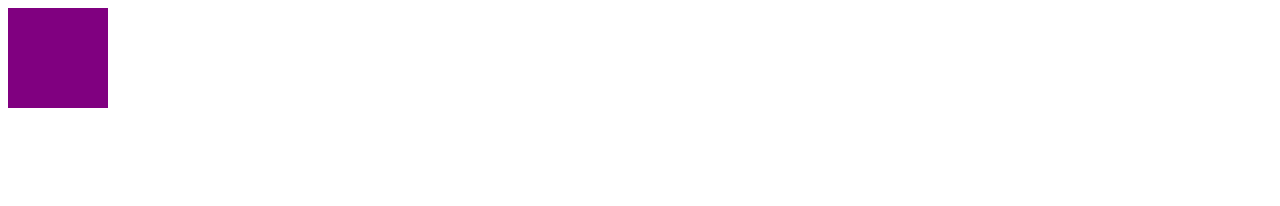
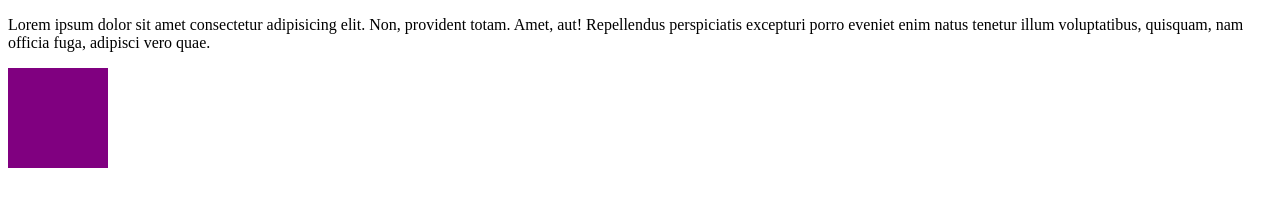
Before and after one commit to D4RKPHOENIX/html_css, a plain HTML site: page 001-html_practice/001-challenges/challenge-1/index.html in a window 1280 px wide. Drawn offline with Linux system fonts and the light colour scheme.

Commit message:
lorem emmet

```diff
--- a/001-html_practice/001-challenges/challenge-1/index.html
+++ b/001-html_practice/001-challenges/challenge-1/index.html
@@ -9,6 +9,7 @@
           href="main.css">
 </head>
 <body>
+    <p>Lorem ipsum dolor sit amet consectetur adipisicing elit. Non, provident totam. Amet, aut! Repellendus perspiciatis excepturi porro eveniet enim natus tenetur illum voluptatibus, quisquam, nam officia fuga, adipisci vero quae.</p>
 <div></div>
 </body>
 </html>
```
